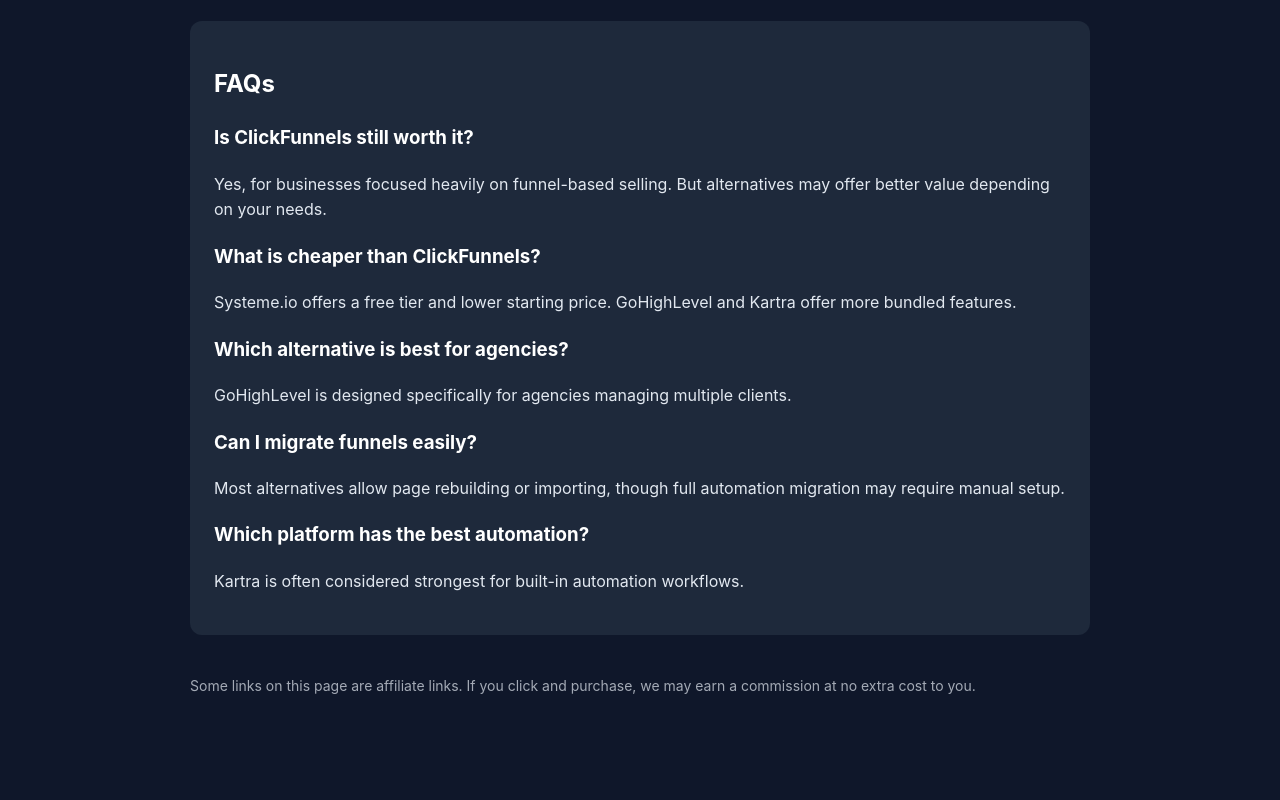
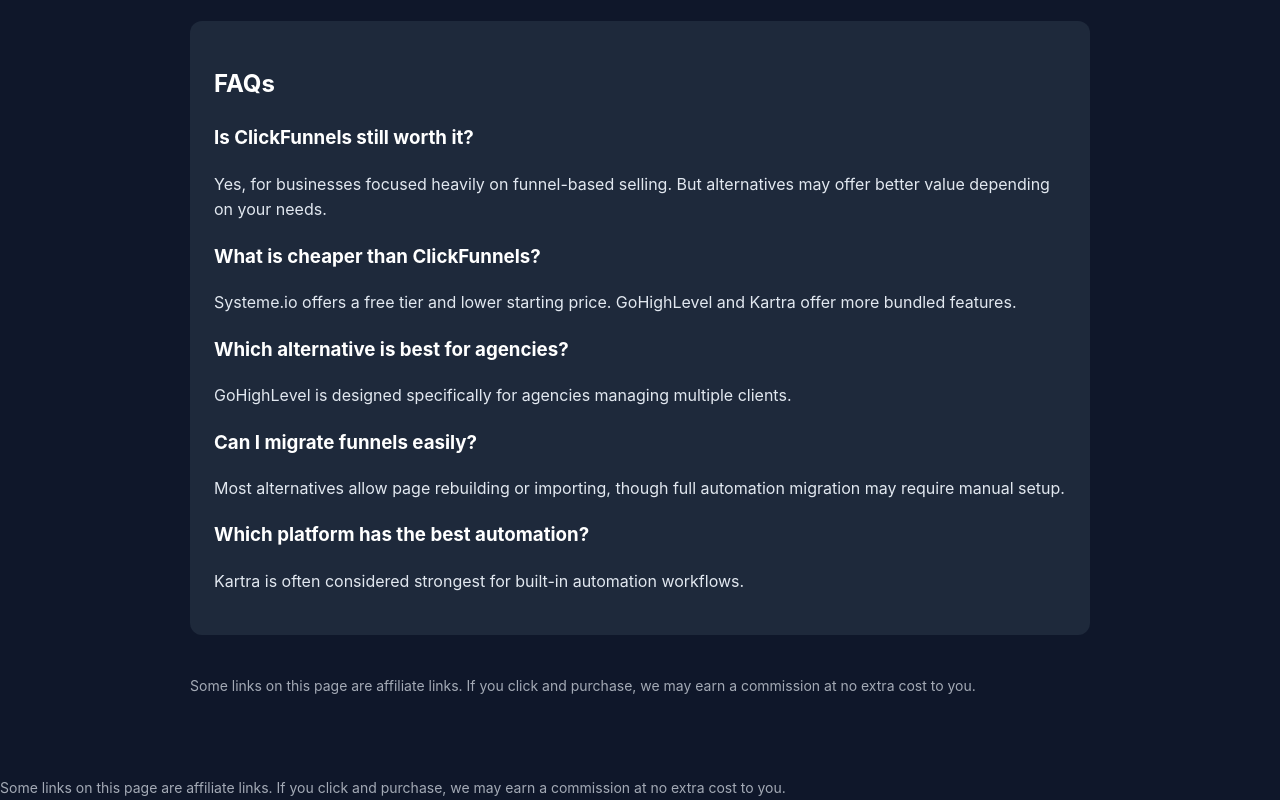
Before and after one commit to trubbleshooter05/alternatives-totalgoodsmarket, a plain HTML site: page public/clickfunnels-alternatives/index.html in a window 1280 px wide. Shown: the part 896-1696 px from the top of the page. Before the commit the page ends 1633 px from the top, so only its background shows below. Drawn offline with Linux system fonts and the light colour scheme.

Commit message:
Add affiliate disclosure

```diff
--- a/public/clickfunnels-alternatives/index.html
+++ b/public/clickfunnels-alternatives/index.html
@@ -151,5 +151,6 @@ Some links on this page are affiliate links. If you click and purchase, we may e
 
 </div>
 
+<div style="font-size:14px;opacity:0.7;margin-top:40px;">Some links on this page are affiliate links. If you click and purchase, we may earn a commission at no extra cost to you.</div>
 </body>
 </html>
```
